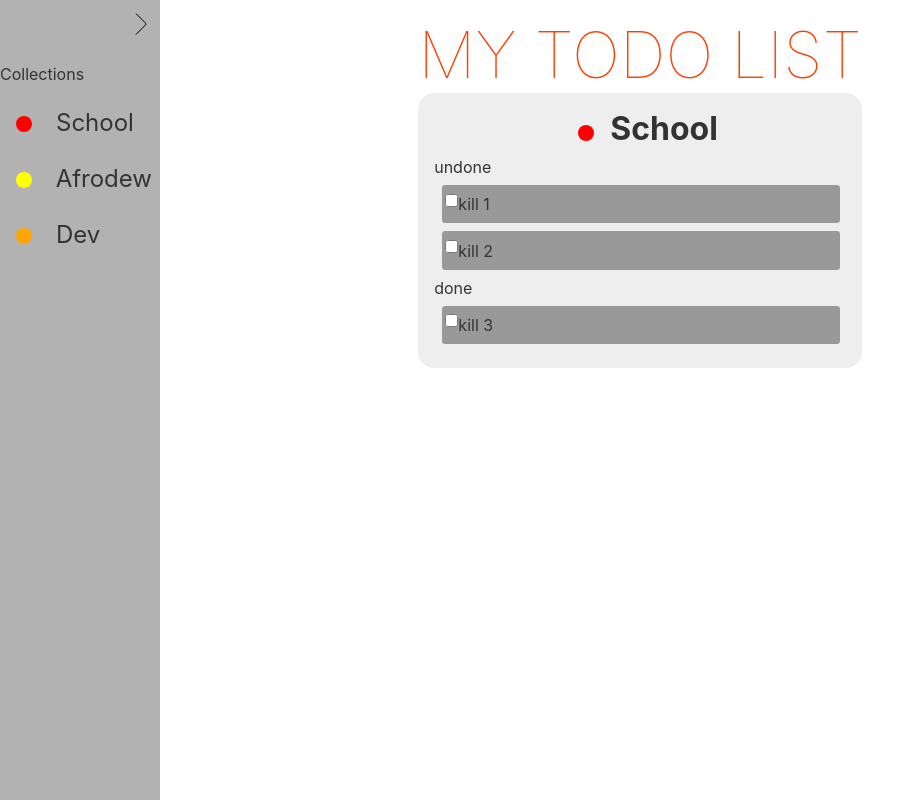
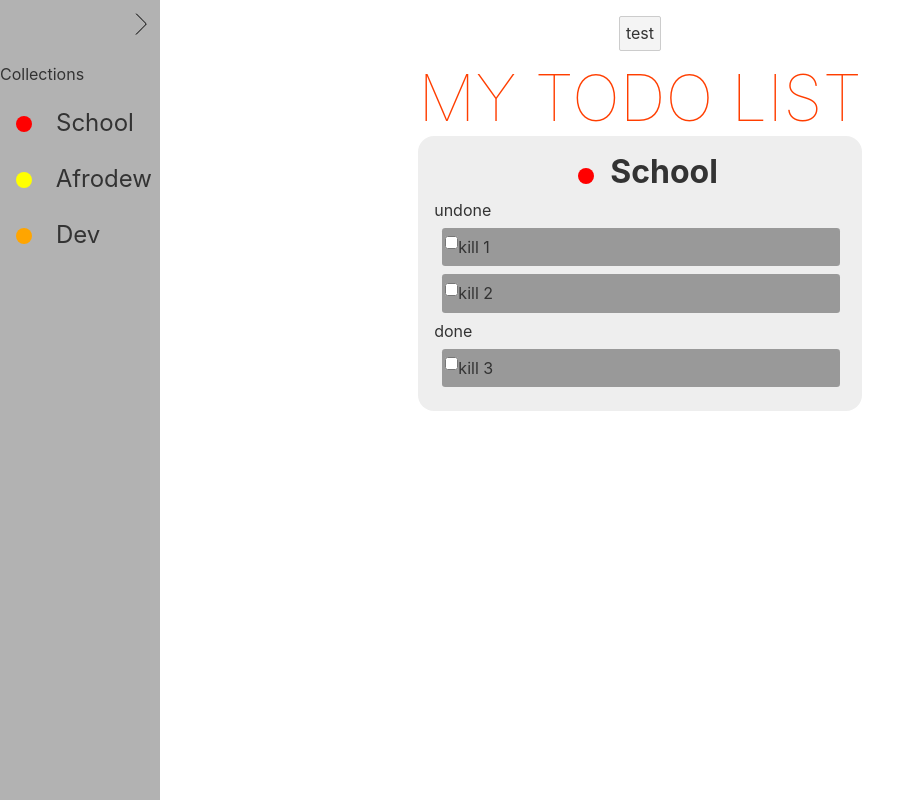
Before and after one commit to paakofiaidoo/todo-svelte-app, a Svelte app: page / in a window 1280 px wide. Shown: the whole page, without its empty margins (0-924 px from the left). Built offline with nearby package versions, Linux system fonts and the light colour scheme.

Commit message:
added adding collection functionality

```diff
--- a/package.json
+++ b/package.json
@@ -18,6 +18,7 @@
     "svelte": "^3.0.0"
   },
   "dependencies": {
-    "sirv-cli": "^1.0.0"
+    "sirv-cli": "^1.0.0",
+    "uuid": "^8.3.2"
   }
 }
--- a/src/App.svelte
+++ b/src/App.svelte
@@ -2,17 +2,131 @@
   import TodoItem from "./atoms/TodoItem.svelte";
   import Collection from "./components/Collection.svelte";
   import SideMenu from "./components/SideMenu.svelte";
+  import { v4 as uuidv4 } from "uuid";
 
-  export let collections;
+  let collections = [
+    {
+      name: "school",
+      color: "red",
+      description: "lorem",
+      id: uuidv4(),
+      tasks: [
+        {
+          title: "kill 1",
+          isComplete: false,
+          create: new Date(2021, 1, 12),
+          completeTime: new Date(2021, 6, 12),
+        },
+        {
+          title: "kill 2",
+          isComplete: false,
+          create: new Date(2021, 1, 12),
+          completeTime: new Date(2021, 6, 12),
+        },
+        {
+          title: "kill 3",
+          isComplete: true,
+          create: new Date(2021, 1, 12),
+          completeTime: new Date(2021, 6, 12),
+        },
+      ],
+    },
+    {
+      name: "afrodew",
+      color: "yellow",
+      description: "lorem",
+      id: uuidv4(),
+      tasks: [
+        {
+          title: "kill 1",
+          isComplete: false,
+          create: new Date(2021, 1, 12),
+          completeTime: new Date(2021, 6, 12),
+        },
+        {
+          title: "kill 2",
+          isComplete: false,
+          create: new Date(2021, 1, 12),
+          completeTime: new Date(2021, 6, 12),
+        },
+        {
+          title: "kill 3",
+          isComplete: true,
+          create: new Date(2021, 1, 12),
+          completeTime: new Date(2021, 6, 12),
+        },
+      ],
+    },
+    {
+      name: "dev",
+      color: "orange",
+      description: "lorem",
+      id: uuidv4(),
+      tasks: [
+        {
+          title: "kill 1",
+          isComplete: false,
+          create: new Date(2021, 1, 12),
+          completeTime: new Date(2021, 6, 12),
+        },
+        {
+          title: "kill 2",
+          isComplete: false,
+          create: new Date(2021, 1, 12),
+          completeTime: new Date(2021, 6, 12),
+        },
+        {
+          title: "kill 3",
+          isComplete: true,
+          create: new Date(2021, 1, 12),
+          completeTime: new Date(2021, 6, 12),
+        },
+      ],
+    },
+  ];
+  const addCollection = (
+    name = "",
+    color = "red",
+    description = "",
+    tasks = []
+  ) => {
+    const newCollection = {
+      id: uuidv4(),
+      name,
+      color,
+      description,
+      tasks,
+      isComplete: false,
+      created: new Date(),
+      completeTime: null,
+    };
+
+    collections = [...collections, newCollection];
+    console.log(newCollection, collections);
+  };
+  const removeCollection = () => {};
+  const editCollection = () => {};
+  const addTask = () => {};
+  const removeTask = () => {};
+  const editTask = () => {};
   let active = 0;
 
+  setInterval(() => {
+    console.log(active);
+  }, 5000);
 </script>
 
 <div class="content">
-  <SideMenu bind:active {collections} />
+  <SideMenu bind:active bind:collections />
   <main>
+    <button
+      on:click={() => {
+        addCollection("name");
+        console.log(collections);
+      }}>test</button
+    >
     <h1>My ToDO List</h1>
-    <Collection {...collections[active]} />
+    <Collection bind:collection={collections} {active} />
   </main>
 </div>
 
--- a/src/components/Collection.svelte
+++ b/src/components/Collection.svelte
@@ -1,6 +1,14 @@
 <script>
-  export let name, color, tasks;
+  export let collection, active;
+
   import TodoLists from "../components/TodoLists.svelte";
+  setInterval(() => {
+    console.log(collection, active, collection[active], name, color, tasks);
+  }, 5000);
+
+  $: name = collection[active].name;
+  $: color = collection[active].color;
+  $: tasks = collection[active].tasks;
 </script>
 
 <div class="collection">
@@ -9,7 +17,7 @@
     <h2>{name}</h2>
   </div>
   <div class="list">
-    <TodoLists todos={tasks} />
+    <TodoLists bind:todos={tasks} />
   </div>
 </div>
 
@@ -53,6 +61,5 @@
   }
 
   @media (min-width: 640px) {
-
   }
 </style>
--- a/src/components/TodoLists.svelte
+++ b/src/components/TodoLists.svelte
@@ -1,6 +1,7 @@
 <script>
   export let todos;
   import TodoItem from "../atoms/TodoItem.svelte";
+  console.log(todos);
 </script>
 
 <span>undone</span>
--- a/src/main.js
+++ b/src/main.js
@@ -2,85 +2,6 @@ import App from "./App.svelte";
 
 const app = new App({
   target: document.body,
-  props: {
-    collections: [
-      {
-        name: "school",
-        color: "red",
-        description: "lorem",
-        tasks: [
-          {
-            title: "kill 1",
-            isComplete: false,
-            create: new Date(2021, 1, 12),
-            completeTime: new Date(2021, 6, 12),
-          },
-          {
-            title: "kill 2",
-            isComplete: false,
-            create: new Date(2021, 1, 12),
-            completeTime: new Date(2021, 6, 12),
-          },
-          {
-            title: "kill 3",
-            isComplete: true,
-            create: new Date(2021, 1, 12),
-            completeTime: new Date(2021, 6, 12),
-          },
-        ],
-      },
-      {
-        name: "afrodew",
-        color: "yellow",
-        description: "lorem",
-        tasks: [
-          {
-            title: "kill 1",
-            isComplete: false,
-            create: new Date(2021, 1, 12),
-            completeTime: new Date(2021, 6, 12),
-          },
-          {
-            title: "kill 2",
-            isComplete: false,
-            create: new Date(2021, 1, 12),
-            completeTime: new Date(2021, 6, 12),
-          },
-          {
-            title: "kill 3",
-            isComplete: true,
-            create: new Date(2021, 1, 12),
-            completeTime: new Date(2021, 6, 12),
-          },
-        ],
-      },
-      {
-        name: "dev",
-        color: "orange",
-        description: "lorem",
-        tasks: [
-          {
-            title: "kill 1",
-            isComplete: false,
-            create: new Date(2021, 1, 12),
-            completeTime: new Date(2021, 6, 12),
-          },
-          {
-            title: "kill 2",
-            isComplete: false,
-            create: new Date(2021, 1, 12),
-            completeTime: new Date(2021, 6, 12),
-          },
-          {
-            title: "kill 3",
-            isComplete: true,
-            create: new Date(2021, 1, 12),
-            completeTime: new Date(2021, 6, 12),
-          },
-        ],
-      },
-    ],
-  },
 });
 
 export default app;
```
Also changed, not shown: 1 other file (tests, documents, lock files or other folders).
